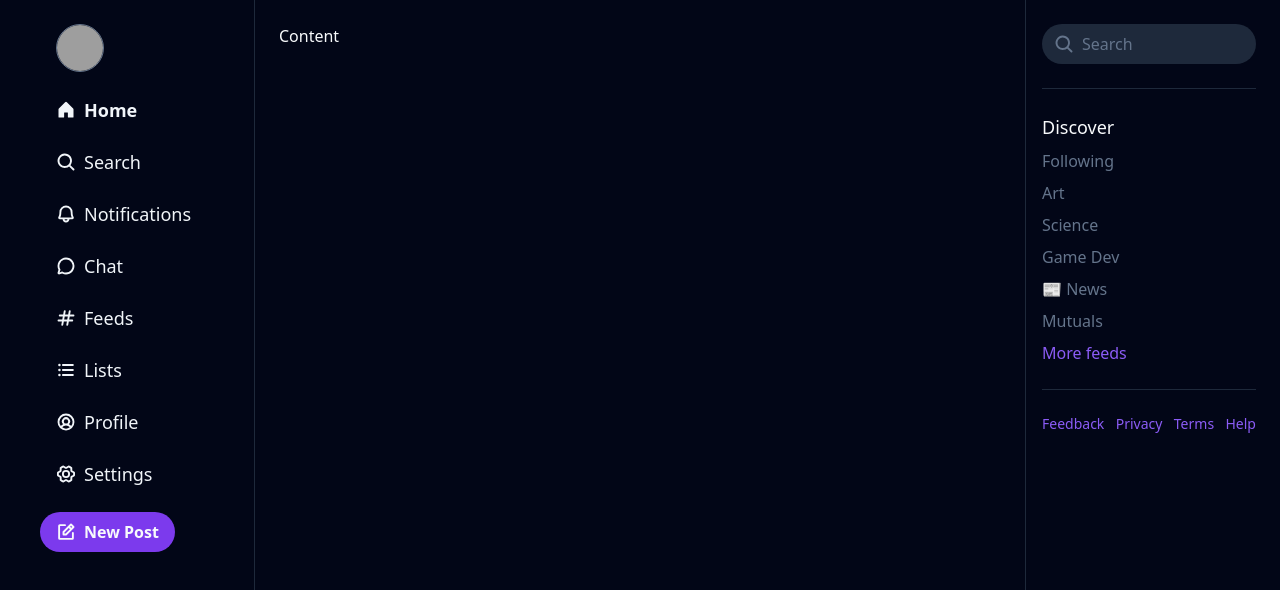
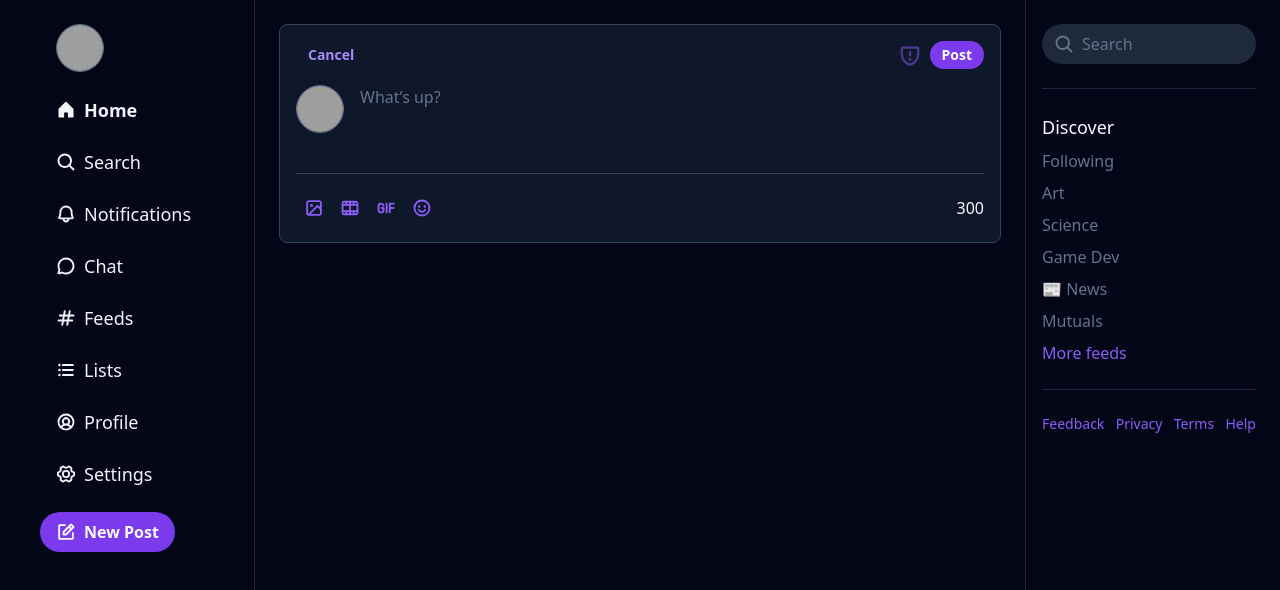
Before and after one commit to olivpeter/purplesky, a React (Vite) app: page / in a window 1280 px wide. Shown: the top 590 px of the page. Built offline with nearby package versions, Linux system fonts and the light colour scheme; grey boxes are pictures that could not be loaded.

Commit message:
feat: add main component tweet modal

```diff
--- a/src/components/ui/Button.jsx
+++ b/src/components/ui/Button.jsx
@@ -1,11 +1,23 @@
-export function Button({ Icon, label, handleClick }) {
+export function Button({ Icon, label, handleClick, variant }) {
 	return (
 		<button
 			onClick={handleClick}
-			className='flex w-fit items-center gap-2 bg-violet-600 hover:bg-violet-700 transition px-4 py-2 rounded-full font-semibold'
+			className={`flex w-fit items-center gap-2 bg-violet-600 hover:bg-violet-700 transition ${variant === 'small' ? 'text-sm px-3 py-1' : 'px-4 py-2'} rounded-full font-semibold`}
 		>
 			{Icon && <Icon weight='bold' size={20} />}
 			{label}
 		</button>
 	)
 }
+
+export function ButtonLink({ Icon, label, handleClick }) {
+	return (
+		<button
+			onClick={handleClick}
+			className='flex w-fit items-center gap-2 text-violet-400 hover:bg-violet-700/30 transition text-sm px-3 py-1 rounded-full font-semibold'
+		>
+			{Icon && <Icon weight='bold' size={20} />}
+			{label}
+		</button>
+	)
+}
--- /dev/null
+++ b/src/components/ui/TweetModal.jsx
@@ -0,0 +1,89 @@
+import {
+	FilmStrip,
+	Gif,
+	ImageSquare,
+	ShieldWarning,
+	Smiley,
+} from '@phosphor-icons/react'
+import { Button, ButtonLink } from './Button'
+import { UserProfileImg } from './UserProfileImg'
+import { useEffect, useRef, useState } from 'react'
+
+export function TweetModal() {
+	const [tweetCouter, setTweetCounter] = useState(0)
+	const [tweetBody, setTweetBody] = useState('')
+	const textAreaRef = useRef(null)
+
+	useEffect(() => {
+		textAreaRef.current.style.height = 'auto'
+		textAreaRef.current.style.height =
+			textAreaRef.current.scrollHeight + 'px'
+	}, [tweetCouter])
+
+	function handleTweet({ target }) {
+		setTweetCounter(target.value.length)
+		setTweetBody(target.value)
+	}
+
+	return (
+		<div className='border border-slate-700 bg-slate-900 p-4 rounded-lg flex flex-col gap-4'>
+			<header className='flex items-center justify-between'>
+				<ButtonLink label={'Cancel'} />
+				<div className='flex items-center gap-2'>
+					<ShieldWarning
+						weight='bold'
+						size={24}
+						className='text-violet-500 opacity-50 hover:opacity-100 cursor-pointer'
+					/>
+					<Button label={'Post'} variant={'small'} />
+				</div>
+			</header>
+			<div className='flex gap-4'>
+				<UserProfileImg
+					src={'https://github.com/olivpeter.png'}
+					alt={'Olivpeter'}
+				/>
+				<textarea
+					name='tweetBody'
+					id='tweetBody'
+					rows={3}
+					value={tweetBody}
+					maxLength={300}
+					placeholder='What’s up?'
+					className='flex-1 bg-transparent placeholder:text-slate-500 placeholder:font-medium text-slate-300 w-full outline-none resize-none overflow-hidden transition h-auto'
+					onChange={handleTweet}
+					ref={textAreaRef}
+				/>
+			</div>
+			<footer className='border-t border-slate-700 pt-4 flex items-center justify-between'>
+				<div className='flex items-center'>
+					<ImageSquare
+						weight='bold'
+						size={20}
+						className='p-2 size-fit text-violet-500 hover:bg-violet-700/30 transition cursor-pointer rounded-full'
+					/>
+					<FilmStrip
+						weight='bold'
+						size={20}
+						className='p-2 size-fit text-violet-500 hover:bg-violet-700/30 transition cursor-pointer rounded-full'
+					/>
+					<Gif
+						weight='bold'
+						size={20}
+						className='p-2 size-fit text-violet-500 hover:bg-violet-700/30 transition cursor-pointer rounded-full'
+					/>
+					<Smiley
+						weight='bold'
+						size={20}
+						className='p-2 size-fit text-violet-500 hover:bg-violet-700/30 transition cursor-pointer rounded-full'
+					/>
+				</div>
+				<span
+					className={`${tweetCouter > 250 ? 'text-rose-500 font-bold' : ''}`}
+				>
+					{300 - tweetCouter}
+				</span>
+			</footer>
+		</div>
+	)
+}
--- a/src/pages/Home/index.jsx
+++ b/src/pages/Home/index.jsx
@@ -1,11 +1,14 @@
 import { Navbar } from '../../components/ui/Navbar'
 import { Sidebar } from '../../components/ui/Sidebar'
+import { TweetModal } from '../../components/ui/TweetModal'
 
 export function Home() {
 	return (
 		<div className='max-w-7xl mx-auto grid grid-cols-[230px_1fr_230px] px-6  h-screen'>
 			<Navbar />
-			<main className='p-6 border-x border-slate-800'>Content</main>
+			<main className='p-6 border-x border-slate-800 flex flex-col'>
+				<TweetModal />
+			</main>
 			<Sidebar />
 		</div>
 	)
```
